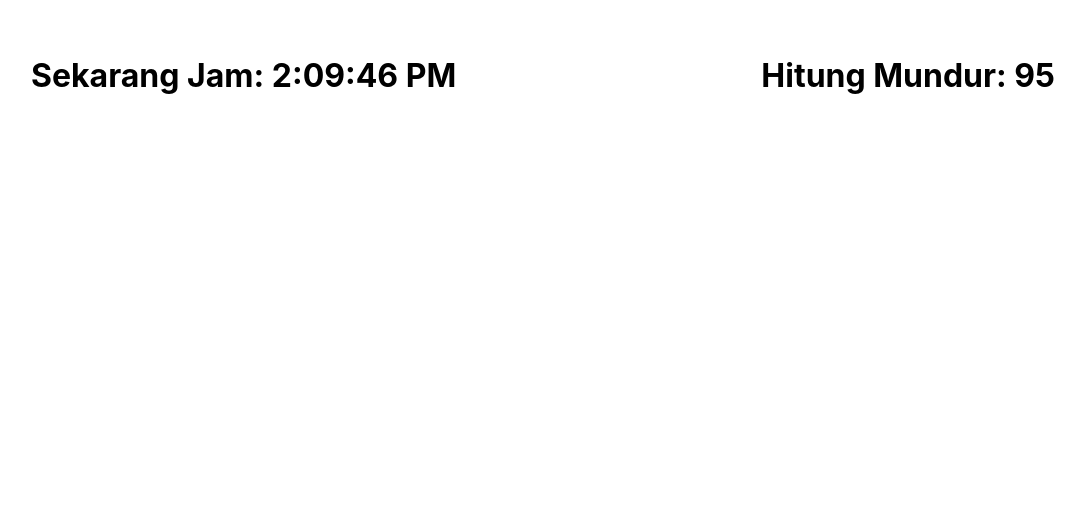
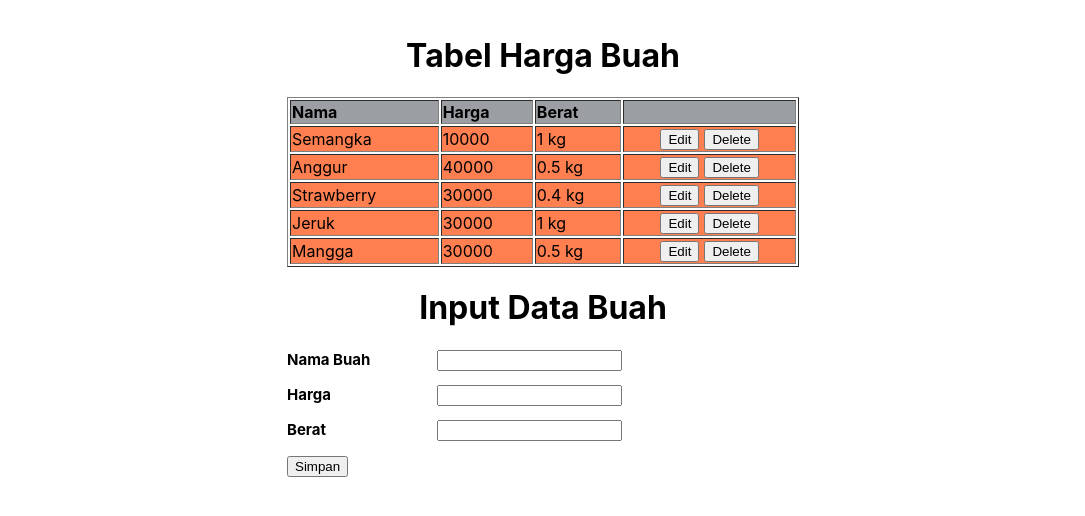
Before and after one commit to afifahratma/sanbercode-reactjs-0820-2, a React (Create React App) app: page / in a window 1280 px wide. Shown: the top 516 px of the page, without its empty margins (97-1182 px from the left). Built offline with nearby package versions, Linux system fonts and the light colour scheme.

Commit message:
update tugas12

```diff
--- a/src/App.css
+++ b/src/App.css
@@ -36,3 +36,21 @@
     transform: rotate(360deg);
   }
 }
+
+.label-form{
+  display: inline-block;
+  width: 150px;
+  font-size: 15px;
+}
+
+input{
+  margin-bottom: 1em;
+}
+
+.data-buah{
+  border: 1px transparent;
+  border-radius: 15px;
+  width: 40%;
+  margin : 0px auto;
+  padding: 15px;
+}
--- a/src/App.js
+++ b/src/App.js
@@ -3,16 +3,18 @@ import React from 'react';
 import './App.css';
 /* import Form from './Tugas-9/Form';
 import HargaBuah from './Tugas-10/HargaBuah'; */
-import Timer from './Tugas-11/Timer'
+//import Timer from './Tugas-11/Timer'
+import FormBuah from './Tugas-12/FormBuah';
 
 
 
 function App() {
   return(
    <div>
-   { /* <Form/>
-    <HargaBuah/> */ }
-    <Timer/>
+    {/* <Form/>
+    <HargaBuah/>
+    <Timer/> */}
+    <FormBuah/>
    </div>
   )
 }
--- /dev/null
+++ b/src/Tugas-12/FormBuah.js
@@ -0,0 +1,146 @@
+import React, {Component} from "react"
+//import ItemBuah from "./ItemBuah"
+
+class FormBuah extends Component{
+    constructor(props){
+        super(props)
+        this.state = {
+            dataHargaBuah : [
+                {nama: "Semangka", harga: 10000, berat: 1000},
+                {nama: "Anggur", harga: 40000, berat: 500},
+                {nama: "Strawberry", harga: 30000, berat: 400},
+                {nama: "Jeruk", harga: 30000, berat: 1000},
+                {nama: "Mangga", harga: 30000, berat: 500}
+              ],
+            inputName : "",
+            inputHarga : "",
+            inputBerat : "",
+            index : -1
+        }
+    }
+
+    submitForm = (event) => {
+        event.preventDefault()
+        var index = this.state.index
+        var dataBaru = {
+            nama: this.state.inputName,
+            harga: parseInt(this.state.inputHarga),
+            berat: parseInt(this.state.inputBerat)
+        }
+        if ( index === -1){
+
+        this.setState({
+            dataHargaBuah : [...this.state.dataHargaBuah, dataBaru],
+            inputName : "",
+            inputHarga : "",
+            inputBerat : "",
+        })
+    }else{
+        var newDatabuah = this.state.dataHargaBuah
+        newDatabuah[index] = dataBaru
+
+        this.setState({
+            dataHargaBuah: [...newDatabuah],
+            inputName : "",
+            inputHarga : "",
+            inputBerat : "",
+            index: -1
+        })
+    }
+    }
+    handleChangeOne = (event) => {
+        var value= event.target.value
+        this.setState({inputName: value})
+    }
+
+    handleChangeTwo = (event) => {
+        var value= event.target.value
+        this.setState({inputHarga: value})
+    }
+
+    handleChangeThree = (event) => {
+        var value= event.target.value
+        this.setState({inputBerat: value})
+
+    }
+
+    editForm = (event) =>{
+        var index= event.target.value
+        var dataBuah = this.state.dataHargaBuah[index]
+
+        this.setState({
+            inputName : dataBuah.nama,
+            inputHarga : dataBuah.harga,
+            inputBerat : dataBuah.berat,
+            index
+        })
+    }
+
+    deletePeserta = (event)=>{
+        var index= event.target.value
+        var dataBuah = this.state.dataHargaBuah[index]
+        var newDatabuah = this.state.dataHargaBuah
+        newDatabuah.splice(index, 1)
+
+        this.setState({
+            inputName : dataBuah.nama,
+            inputHarga : dataBuah.harga,
+            inputBerat : dataBuah.berat,
+            index
+        })
+    }
+
+    render(){
+        return(
+            <div className="data-buah">
+                <h1 style={{textAlign: 'center'}}>Tabel Harga Buah</h1>
+                <table border = '1px solid #black' style={{width:'100%', textAlign:'left'}}>
+                    <thead>
+                        <tr style={{backgroundColor:'#9b9ea3'}}>
+                        <th>Nama</th>
+                        <th>Harga</th>
+                        <th>Berat</th>
+                        <th></th>
+                        </tr>
+                    </thead>
+
+                    <tbody style={{backgroundColor: 'coral'}}>
+                    {this.state.dataHargaBuah.map((item, index) =>{
+                    return(
+                        <tr key={index}>
+                            <td>{item.nama}</td>
+                            <td >{item.harga}</td>
+                            <td >{item.berat/1000} kg</td>
+                            <td style={{textAlign: 'center' }}>
+                          <button value={index} style={{marginRight: "5px"}} onClick={this.editForm}>Edit</button>
+                          <button value={index} onClick={this.deletePeserta}>Delete</button>
+                        </td>
+                        </tr>
+
+                    )
+                  })
+                }
+                    </tbody>
+
+                 </table>
+                <form onSubmit={this.submitForm} style={{marginBottom: '1em'}}>
+                    <h1 style={{textAlign: 'center'}}>Input Data Buah</h1>
+                    <strong className="label-form">Nama Buah</strong>
+                    <input required="required" type="text" name="namaBuah" value={this.state.inputName} onChange={this.handleChangeOne}/><br/>
+
+                    <strong className="label-form">Harga</strong>
+                    <input required="required" type="text" name="hargaBuah" value={this.state.inputHarga} onChange={this.handleChangeTwo}/><br/>
+
+                    <strong className="label-form">Berat</strong>
+                    <input required="required" type="text" name="beratBuah" value={this.state.inputBerat} onChange={this.handleChangeThree}/><br/>
+
+                <button>Simpan</button>
+                </form>
+            </div>
+
+
+        )
+    }
+}
+
+export default FormBuah;
```
